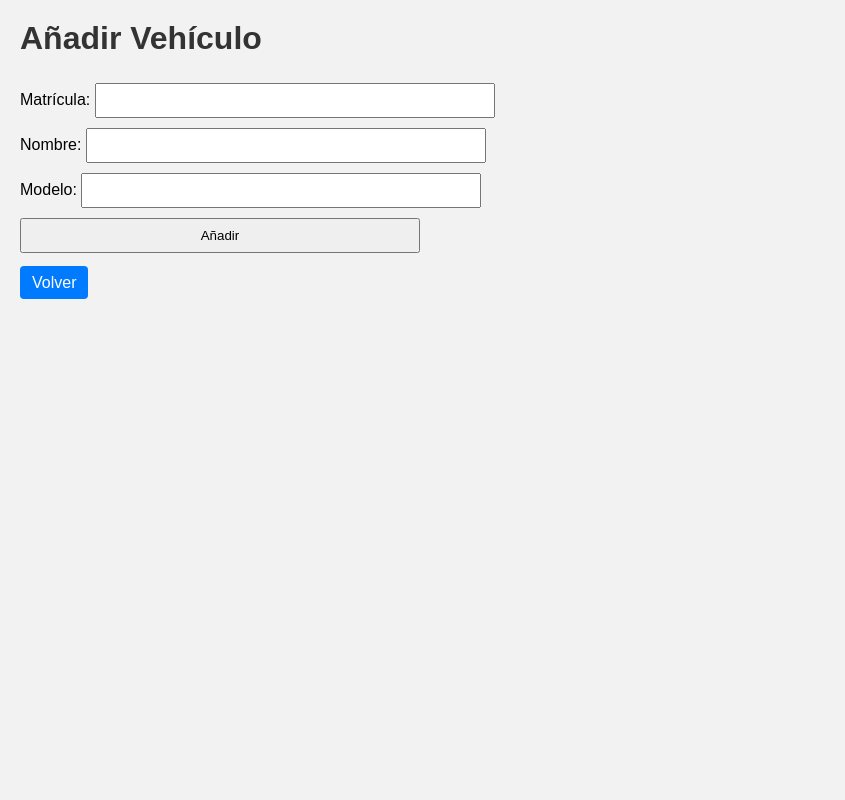
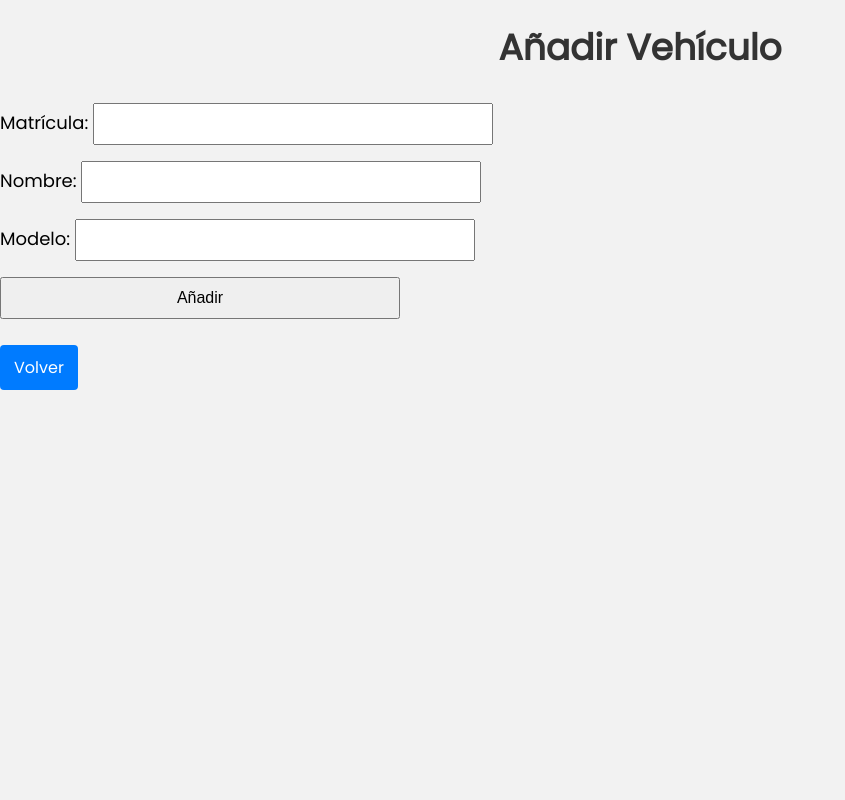
Before and after one commit to MRealFB/Web_Registro_Coches, a Flask app: page /add in a window 1280 px wide. Shown: the whole page, without its empty margins (0-845 px from the left). Run offline with Flask 3, Linux system fonts and the light colour scheme.

Commit message:
Update style.css

```diff
--- a/static/style.css
+++ b/static/style.css
@@ -1,45 +1,75 @@
+@import url('https://fonts.googleapis.com/css2?family=Poppins&display=swap');
 
 body {
-    font-family: Arial, sans-serif;
-    margin: 20px;
+    font-family: 'Poppins', Arial, sans-serif;
+    font-size: 18px;
     background-color: #f2f2f2;
+    margin: 0;
+    padding: 20px 0;
 }
+
+.container {
+    max-width: 700px;
+    margin: 0 auto;
+    background-color: white;
+    padding: 25px 30px;
+    border-radius: 8px;
+    box-shadow: 0 0 10px rgb(0 0 0 / 0.1);
+}
+
 h1 {
     color: #333;
+    text-align: center;
+    margin-bottom: 20px;
 }
+
 a, button {
     background-color: #007BFF;
     color: white;
-    padding: 8px 12px;
+    padding: 10px 14px;
     text-decoration: none;
     border-radius: 4px;
     margin-right: 8px;
+    display: inline-block;
+    margin-bottom: 8px;
+    font-size: 16px;
 }
+
 a:hover, button:hover {
     background-color: #0056b3;
 }
+
 table {
     width: 100%;
     border-collapse: collapse;
     margin-top: 15px;
 }
+
 table, th, td {
     border: 1px solid #ccc;
 }
+
 th, td {
+    padding: 14px;
+    text-align: left;
+    font-size: 16px;
+}
+
+form input, form button {
+    margin: 8px 0;
     padding: 10px;
-    text-align: left;
-}
-form input, form button {
-    margin: 5px 0;
-    padding: 8px;
     width: 100%;
     max-width: 400px;
+    box-sizing: border-box;
+    font-size: 16px;
 }
+
 ul {
     list-style: none;
     padding: 0;
+    text-align: center;
 }
+
 li {
     margin-bottom: 10px;
 }
```
